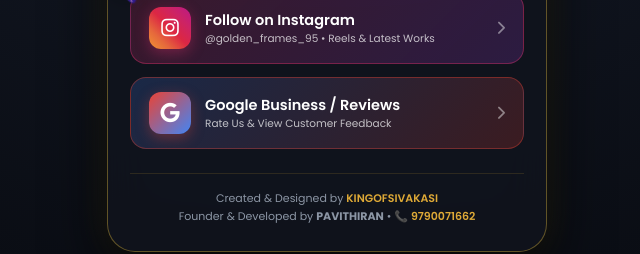
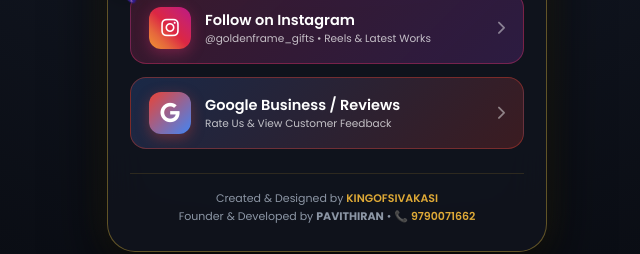
Before and after one commit to Paviji/Golden-Frame, a plain HTML site: page index.html in a window 1280 px wide. Shown: the part 651-905 px from the top of the page, 313-953 px from the left. Drawn offline with Linux system fonts and the light colour scheme.

Commit message:
Add files via upload

```diff
--- a/index.html
+++ b/index.html
@@ -570,7 +570,7 @@
             <div class="icon-box"><i class="fa-brands fa-instagram"></i></div>
             <div class="btn-text-wrap">
               <span>Follow on Instagram</span>
-              <span class="btn-sub">@golden_frames_95 &bull; Reels & Latest Works</span>
+              <span class="btn-sub">@goldenframe_gifts &bull; Reels & Latest Works</span>
             </div>
           </div>
           <i class="fa-solid fa-chevron-right arrow-icon"></i>
```
